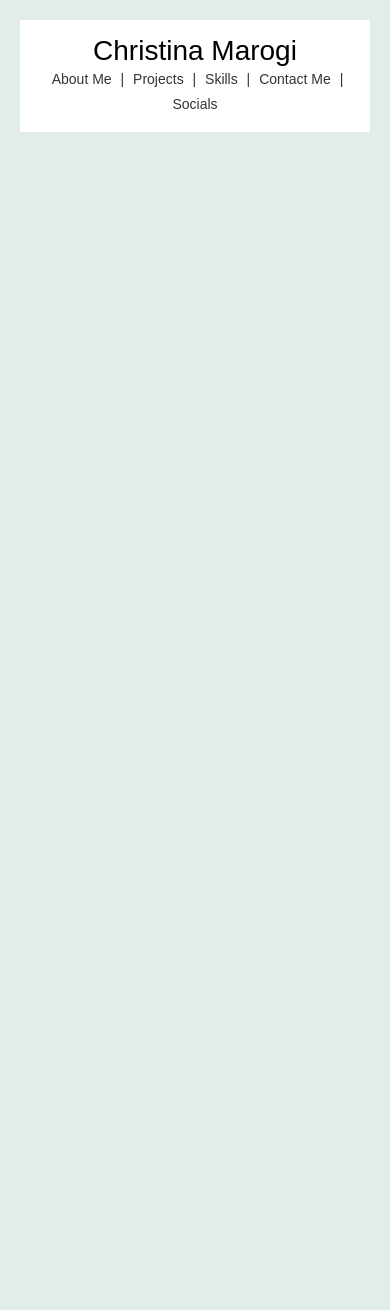
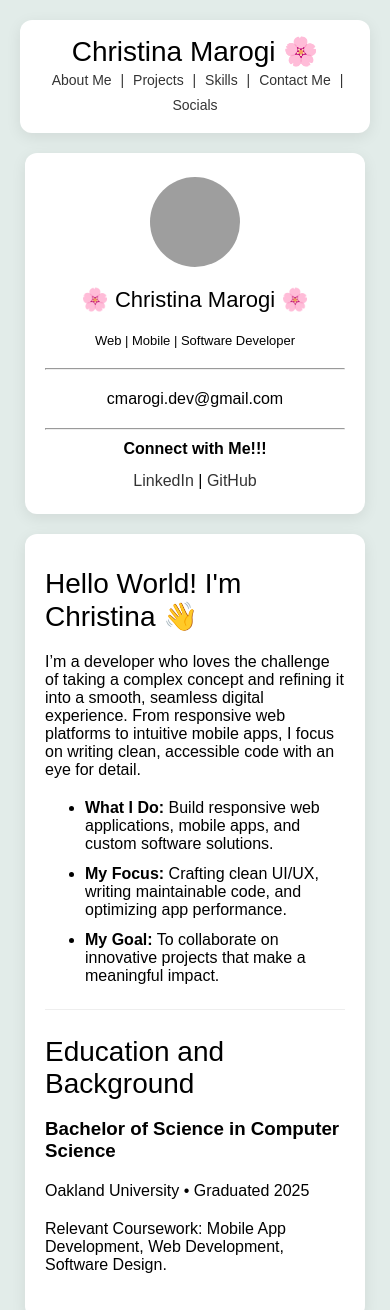
Before and after one commit to Christina-the-Trailblazer/Portfolio_ChristinaMarogi, a plain HTML site: page index.html in a window 390 px wide. Shown: the top 1310 px of the page. Before the commit the page ends 844 px from the top, so only its background shows below. Drawn offline with Linux system fonts and the light colour scheme; grey boxes are pictures that could not be loaded.

Commit message:
Added business card and about me to home page, changed my borders to rounded for a sleek and modern look.

```diff
--- /dev/null
+++ b/about-me.css
@@ -0,0 +1,66 @@
+body {
+    background-color: #E2ECE9;
+    font-family: Arial, sans-serif;
+}
+
+/* Makes business card sit inline */
+.business-card {
+    display: inline-block;
+    vertical-align: top;       /* Aligns top edge with About Me */
+    width: 300px;
+    background-color: white;
+    padding: 30px;
+    margin-top: 40px;
+    margin-left: 50px;
+    border-radius: 12px;
+    box-shadow: 0 4px 15px rgba(0, 0, 0, 0.08);
+}
+
+/* Make About Me sit right next to business card */
+.about-me {
+    display: inline-block;
+    vertical-align: top;       /* Aligns top edge with Business Card */
+    width: 450px;              /* Width of your text box */
+    background-color: white;
+    padding: 30px 40px 30px 30px;
+    margin-top: 40px;          /* Matches card top position */
+    margin-left: 30px;         /* Creates gap between card and text */
+    border-radius: 12px;
+    box-shadow: 0 4px 15px rgba(0, 0, 0, 0.08);
+    box-sizing: border-box;
+
+}
+
+.about-me-header {
+    font-size: 28px;
+    margin-top: 10px;
+    margin-bottom: 5px;
+}
+
+.about-highlights li {
+    margin-bottom: 12px; /* Controls spacing between bullets cleanly */
+}
+
+/* Optional spacing above the Education divider */
+.education-section {
+    margin-top: 24px;
+    border-top: 1px solid #eee;
+    padding-top: 16px;
+}
+
+/* Mobile adjustments for screens 768px and smaller */
+@media (max-width: 768px) {
+    .business-card,
+    .about-me {
+        display: block;          /* Stacks them vertically */
+        width: 90%;              /* Forces both cards to match width */
+        max-width: 340px;        /* Caps maximum size on larger mobile screens */
+        margin: 20px auto;       /* Centers both horizontally */
+        padding: 24px 20px;      /* Standardizes padding so text box area is identical */
+        box-sizing: border-box;  /* Prevents padding from breaking width alignment */
+    }
+
+    .about-me {
+        margin-top: 15px;        /* Tightens gap between business card and about me */
+    }
+}
--- /dev/null
+++ b/businesscard.css
@@ -0,0 +1,96 @@
+body {
+    background-color: #E2ECE9;
+    font-family: Arial, sans-serif;
+}
+
+/* Card Container Adjustments */
+.business-card {
+    width: 90%;
+    max-width: 320px;          /* Prevents card from getting overly wide */
+    background-color: white;
+    padding: 24px 20px;        /* Reduces top/bottom vertical padding */
+    margin-top: 40px;
+    margin-left: 50px;
+    text-align: center;
+    border-radius: 12px;
+    box-shadow: 0 4px 12px rgba(0,0,0,0.08);
+}
+
+/* Circular Avatar Sizing */
+.profile-pic {
+    width: 110px;              /* Sets explicit width */
+    height: 110px;             /* Sets matching height for a 1:1 square ratio */
+    object-fit: cover;         /* Keeps picture centered without distortion */
+    border-radius: 50%;        /* Makes it a clean circle */
+    margin-bottom: 8px;
+}
+
+.profile-pic {
+    max-width: 100%;
+    object-fit: cover;
+
+}
+
+p {
+    margin-top: 20px;
+    margin-bottom: 20px;
+}
+
+.business-card p.fullName_bc {
+    font-size: 28px;
+    margin-top: 10px;
+    margin-bottom: 5px;
+
+}
+
+
+.social-link {
+    /* Elegant dark gray instead of default blue */
+    color: #333333;
+    /* Removes the default underline for a cleaner look */
+    text-decoration: none;
+    /* Gives it a slightly crisp weight */
+    font-weight: 500;
+    /* Smoothly transitions the color change */
+    transition: color 0.2s;
+
+}
+
+.social-link:hover {
+    /* A beautiful, deep sage green on hover */
+    color: #557A6B;
+    /* Brings back the underline ONLY when hovering */
+    text-decoration: underline;
+}
+
+/* Mobile adjustments for screens 400px and smaller */
+@media (max-width: 400px) {
+    .business-card {
+        width: 88%;              /* Uses relative screen percentage */
+        max-width: 320px;
+        padding: 20px 15px;      /* Reduces padding so inner content has room */
+        margin: 20px auto;       /* Centers horizontally with clean top margin */
+    }
+
+    .profile-pic {
+        width: 90px;             /* Constrains giant profile image */
+        height: 90px;
+        border-radius: 50%;      /* Circles image cleanly */
+        object-fit: cover;
+    }
+
+    .business-card p.fullName_bc {
+        font-size: 22px;         /* Scales down name size to fit one line */
+        margin-top: 8px;
+        margin-bottom: 2px;
+    }
+
+    .designation {
+        font-size: 13px;         /* Keeps job title compact */
+    }
+
+    .social-media h2 {
+        font-size: 16px;         /* Scales down 'Connect with Me' text */
+        margin-top: 10px;
+    }
+}
--- a/header.css
+++ b/header.css
@@ -9,6 +9,9 @@
     display: flex;
     justify-content: space-between;
     align-items: center;
+    border-radius: 12px;
+
+    box-shadow: 0 4px 15px rgba(0, 0, 0, 0.08);
 }
 
 /* Name Styling */
@@ -37,10 +40,11 @@
     text-decoration: underline;
 }
 
-@media (max-width: 600px) {
+@media (max-width: 400px) {
     .portfolio-header {
         flex-direction: column;
         align-items: center;
+        border-radius: 12px;
     }
 
     .web-links {
--- a/index.html
+++ b/index.html
@@ -4,17 +4,24 @@
     <meta name="viewport" content="width=device-width, initial-scale=1.0">
     <title>Christina Marogi | Portfolio</title>
 
-    <!-- Link the heading CSS from the subfolder -->
+    <!-- Link your main page CSS -->
+    <link rel="stylesheet" href="styles.css" />
+
+    <!-- Link the CSS for header -->
     <link rel="stylesheet" href="header.css" />
 
-    <!-- Link your main page CSS -->
-    <link rel="stylesheet" href="styles.css" />
+    <!-- Link the CSS for business card code -->
+    <link rel="stylesheet" href="businesscard.css" />
+
+    <!-- Link the CSS for about me code -->
+    <link rel="stylesheet" href="about-me.css" />
+
 </head>
 <body>
 
     <!-- Header markup directly in index.html -->
     <header class="portfolio-header">
-        <p class="fullName">Christina Marogi</p>
+        <p class="fullName">Christina Marogi 🌸 </p>
 
         <nav class="web-links">
             <a href="https://www.linkedin.com/in/cmarogidev/" class="webpage-link">About Me</a> |
@@ -25,7 +32,53 @@
         </nav>
     </header>
 
+    <!-- business card code -->
+    <div class="business-card">
+        <img class="profile-pic"
+        src="profilePic.jpg" alt="Cherry Blossom Profile Picture"/>
 
+        <p class="fullName_bc">🌸 Christina Marogi 🌸 </p>
+        <p class="designation">Web | Mobile | Software Developer</p>
+
+        <hr>
+        <p>cmarogi.dev@gmail.com</p>
+        <hr>
+
+        <!-- new div for social media -->
+
+        <div class="social-media">
+            <h2>Connect with Me!!!</h2>
+            <a href="https://www.linkedin.com/in/cmarogidev/" class="social-link">LinkedIn</a> | <a href="https://github.com/Christina-the-Trailblazer" class="social-link">GitHub</a>
+
+        </div>
+    </div>
+
+        <!-- About me/Intro -->
+    <div class="about-me">
+        <p class="about-me-header">Hello World! I'm Christina 👋</p>
+        <p>
+            I’m a developer who loves the challenge of taking a complex concept
+            and refining it into a smooth, seamless digital experience. From responsive web
+            platforms to intuitive mobile apps, I focus on writing clean, accessible code with an
+            eye for detail.
+        </p>
+
+        <ul class="about-highlights">
+            <li><strong>What I Do:</strong> Build responsive web applications, mobile apps, and custom software solutions.</li>
+            <li><strong>My Focus:</strong> Crafting clean UI/UX, writing maintainable code, and optimizing app performance.</li>
+            <li><strong>My Goal:</strong> To collaborate on innovative projects that make a meaningful impact.</li>
+        </ul>
+
+        <!-- Education section merged inside the same card -->
+        <div class="education-section">
+            <p class="about-me-header">Education and Background</p>
+            <div class="edu-item">
+                <h3>Bachelor of Science in Computer Science</h3>
+                <p class="school">Oakland University • Graduated 2025</p>
+                <p class="details">Relevant Coursework: Mobile App Development, Web Development, Software Design.</p>
+            </div>
+        </div>
+    </div>
 
 </body>
 </html>
```
Also changed, not shown: 1 other file.
